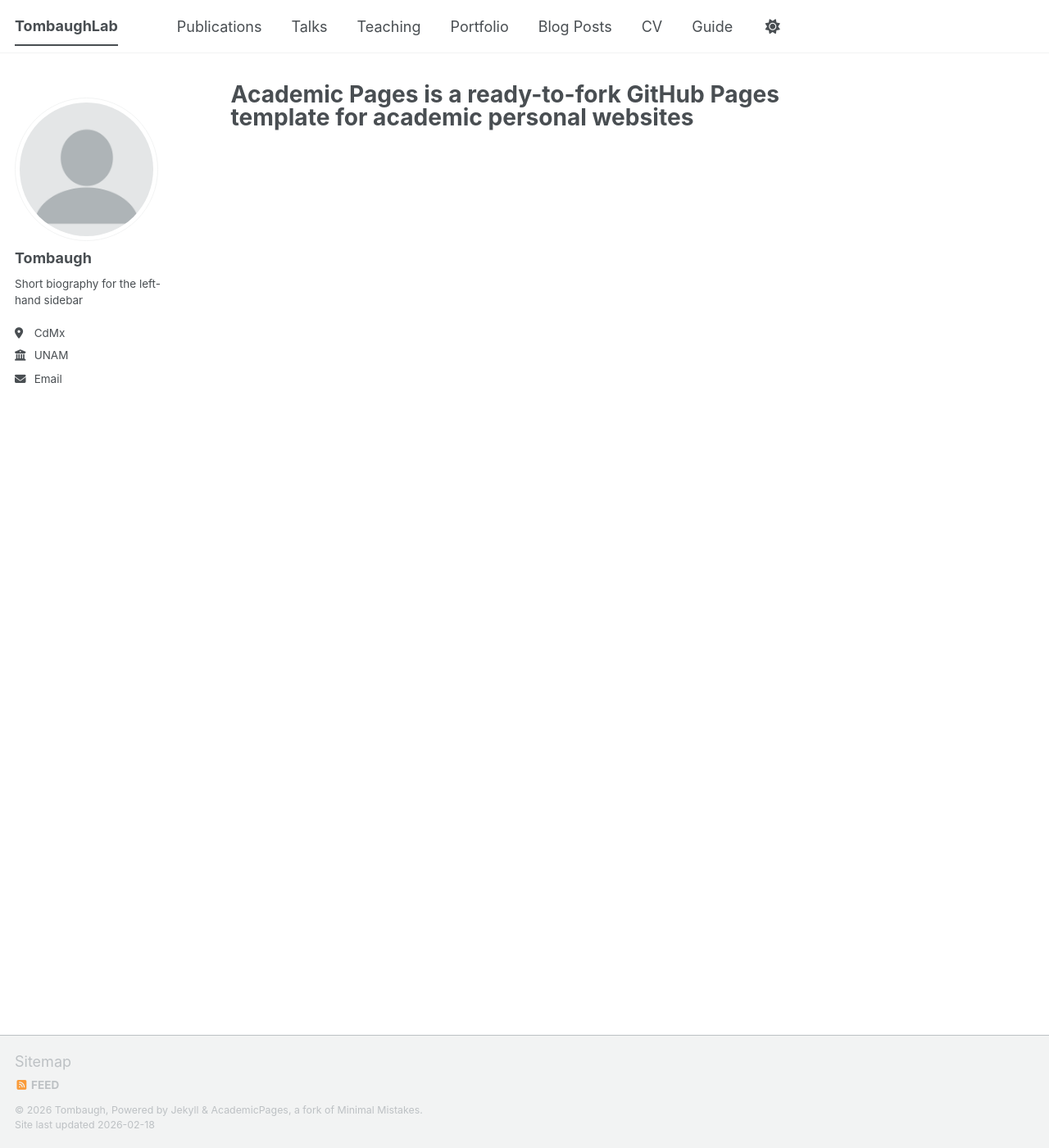
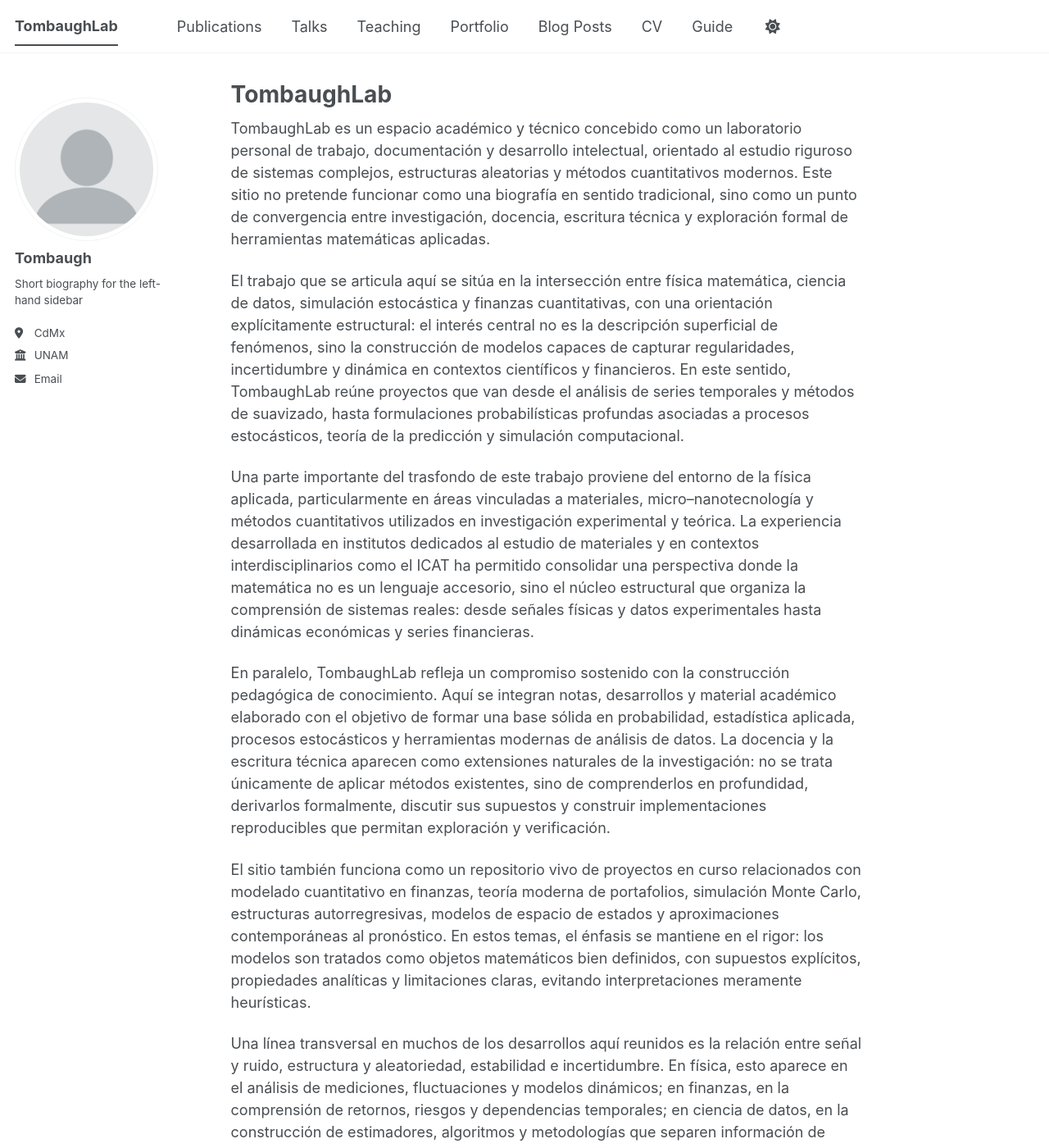
Before and after one commit to TombaughLab/TombaughLab.github.io, a Jekyll site: the page built from _pages/about.md, in a window 1280 px wide and 1400 px high. Shown: the whole window at 82% size. Built offline with Jekyll 4.4.1, drawn with Linux system fonts in a browser that asks for light colours; a script bundle is joined from its source files by our own code; library files that are not in the unit come from our copies; some of the changed text lies outside the part shown.

Commit message:
Update about.md

```diff
--- a/_pages/about.md
+++ b/_pages/about.md
@@ -1,8 +1,22 @@
 ---
+layout: single
+title: "TombaughLab"
 permalink: /
-title: "Academic Pages is a ready-to-fork GitHub Pages template for academic personal websites"
 author_profile: true
-redirect_from:
-  - /about/
-  - /about.html
 ---
+
+TombaughLab es un espacio académico y técnico concebido como un laboratorio personal de trabajo, documentación y desarrollo intelectual, orientado al estudio riguroso de sistemas complejos, estructuras aleatorias y métodos cuantitativos modernos. Este sitio no pretende funcionar como una biografía en sentido tradicional, sino como un punto de convergencia entre investigación, docencia, escritura técnica y exploración formal de herramientas matemáticas aplicadas.
+
+El trabajo que se articula aquí se sitúa en la intersección entre física matemática, ciencia de datos, simulación estocástica y finanzas cuantitativas, con una orientación explícitamente estructural: el interés central no es la descripción superficial de fenómenos, sino la construcción de modelos capaces de capturar regularidades, incertidumbre y dinámica en contextos científicos y financieros. En este sentido, TombaughLab reúne proyectos que van desde el análisis de series temporales y métodos de suavizado, hasta formulaciones probabilísticas profundas asociadas a procesos estocásticos, teoría de la predicción y simulación computacional.
+
+Una parte importante del trasfondo de este trabajo proviene del entorno de la física aplicada, particularmente en áreas vinculadas a materiales, micro–nanotecnología y métodos cuantitativos utilizados en investigación experimental y teórica. La experiencia desarrollada en institutos dedicados al estudio de materiales y en contextos interdisciplinarios como el ICAT ha permitido consolidar una perspectiva donde la matemática no es un lenguaje accesorio, sino el núcleo estructural que organiza la comprensión de sistemas reales: desde señales físicas y datos experimentales hasta dinámicas económicas y series financieras.
+
+En paralelo, TombaughLab refleja un compromiso sostenido con la construcción pedagógica de conocimiento. Aquí se integran notas, desarrollos y material académico elaborado con el objetivo de formar una base sólida en probabilidad, estadística aplicada, procesos estocásticos y herramientas modernas de análisis de datos. La docencia y la escritura técnica aparecen como extensiones naturales de la investigación: no se trata únicamente de aplicar métodos existentes, sino de comprenderlos en profundidad, derivarlos formalmente, discutir sus supuestos y construir implementaciones reproducibles que permitan exploración y verificación.
+
+El sitio también funciona como un repositorio vivo de proyectos en curso relacionados con modelado cuantitativo en finanzas, teoría moderna de portafolios, simulación Monte Carlo, estructuras autorregresivas, modelos de espacio de estados y aproximaciones contemporáneas al pronóstico. En estos temas, el énfasis se mantiene en el rigor: los modelos son tratados como objetos matemáticos bien definidos, con supuestos explícitos, propiedades analíticas y limitaciones claras, evitando interpretaciones meramente heurísticas.
+
+Una línea transversal en muchos de los desarrollos aquí reunidos es la relación entre señal y ruido, estructura y aleatoriedad, estabilidad e incertidumbre. En física, esto aparece en el análisis de mediciones, fluctuaciones y modelos dinámicos; en finanzas, en la comprensión de retornos, riesgos y dependencias temporales; en ciencia de datos, en la construcción de estimadores, algoritmos y metodologías que separen información de variabilidad espuria. TombaughLab se organiza precisamente alrededor de esa tensión fundamental: cómo extraer forma en presencia de azar.
+
+Este espacio está pensado como un laboratorio abierto en evolución. El contenido no es estático ni cerrado: se trata de un proyecto acumulativo donde convergen cursos, textos, simulaciones, código, notas formales y exploraciones teóricas. Algunas secciones reflejan desarrollos avanzados, otras contienen material en construcción, y muchas funcionan como borradores técnicos que eventualmente se integrarán en textos más extensos o en proyectos académicos completos.
+
+En última instancia, TombaughLab representa una forma de trabajo: una aproximación donde la física, la matemática aplicada y las finanzas cuantitativas no son disciplinas separadas, sino dominios que comparten un núcleo común de ideas estructurales. La intención de este sitio es servir como archivo central de esos desarrollos, como plataforma de organización intelectual y como punto de referencia para proyectos futuros, manteniendo siempre un enfoque formal, reproducible y conceptualmente claro.
```
